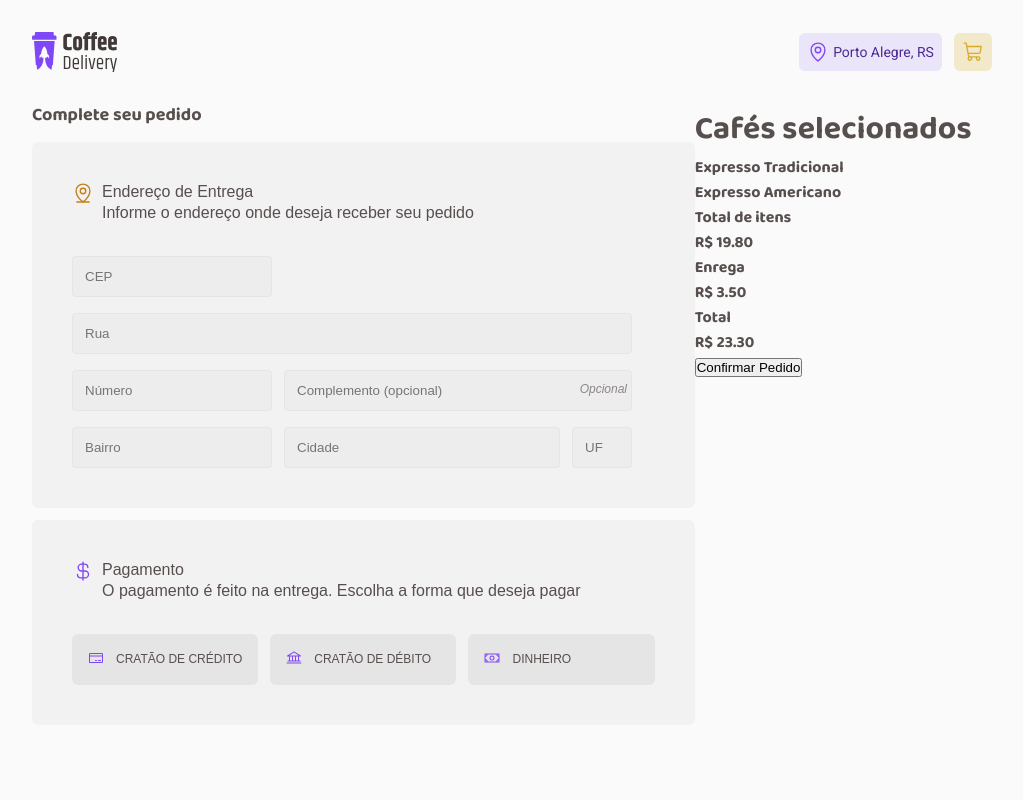
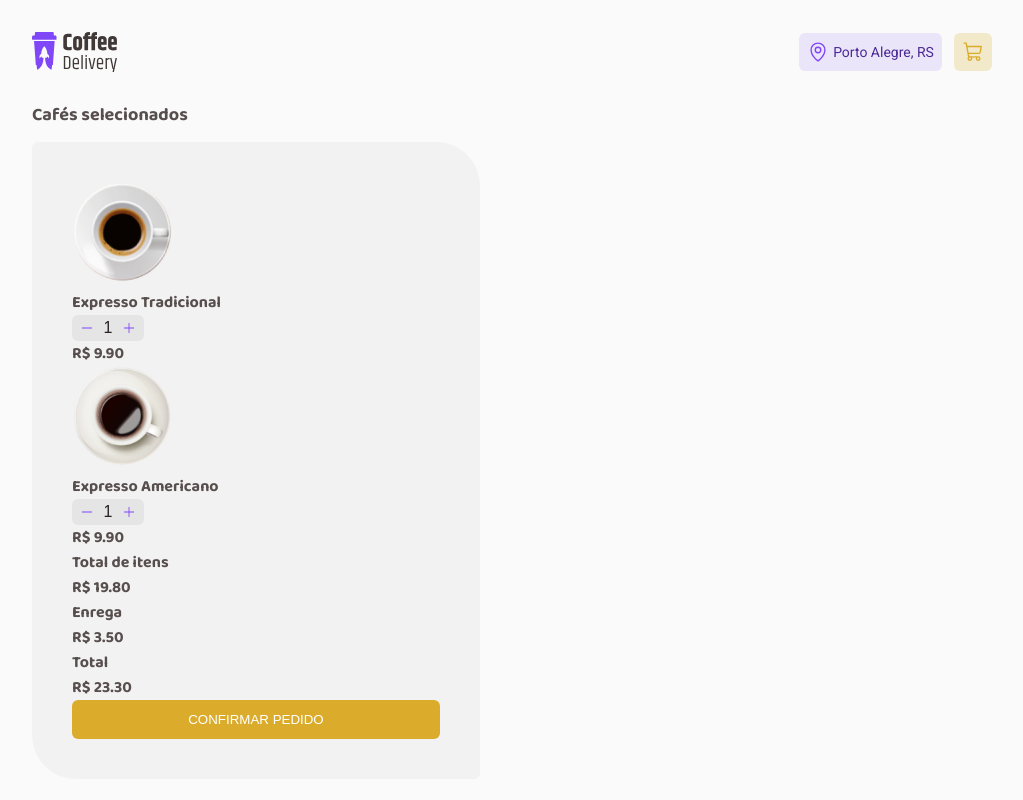
Before and after one commit to Matheus1714/ignite-project-coffee-delivery, a React (Vite) app: page /order in a window 1280 px wide. Shown: the top 800 px of the page, without its empty margins (128-1151 px from the left). Built offline with nearby package versions, Linux system fonts and the light colour scheme.

Commit message:
start create aside with orders list

```diff
--- a/src/pages/Home/components/CardItem/index.tsx
+++ b/src/pages/Home/components/CardItem/index.tsx
@@ -1,7 +1,7 @@
 import * as S from './styles'
+import * as Icon from '@phosphor-icons/react'
 import { Item } from '../../../../database/data'
-import { ShoppingCart } from '@phosphor-icons/react'
-import * as Icon from '@phosphor-icons/react'
+import { ItemQuantity } from '../ItemQuantity'
 
 interface CardItemProps {
   item: Item
@@ -27,17 +27,9 @@ export function CardItem({ item }: CardItemProps) {
           <span>R$</span>
           <span>{item.price.toFixed(2)}</span>
         </S.ItemCost>
-        <S.ItemQuantity>
-          <button>
-            <Icon.Minus size={14} />
-          </button>
-          <span>1</span>
-          <button>
-            <Icon.Plus size={14} />
-          </button>
-        </S.ItemQuantity>
+        <ItemQuantity />
         <S.CartButton>
-          <ShoppingCart size={22} />
+          <Icon.ShoppingCart size={22} />
         </S.CartButton>
       </S.ItemControl>
     </S.CardItemWrapper>
--- a/src/pages/Home/components/CardItem/styles.ts
+++ b/src/pages/Home/components/CardItem/styles.ts
@@ -96,36 +96,3 @@ export const CartButton = styled.button`
     background: ${(props) => props.theme.purple};
   }
 `
-
-export const ItemQuantity = styled.div`
-  background: ${(props) => props.theme.baseButton};
-  border-radius: 6px;
-  padding: 0 0.5rem;
-  height: 100%;
-
-  display: flex;
-  align-items: center;
-  justify-content: center;
-  gap: 0.25rem;
-  text-align: center;
-
-  span {
-    width: 1.25rem;
-    color: ${(props) => props.theme.baseTitle};
-    font-family: 'Roboto Mono', sans-serif;
-    font-size: 1rem;
-    line-height: 1.6;
-  }
-
-  button {
-    all: unset;
-    display: flex;
-    align-items: center;
-    justify-content: center;
-    cursor: pointer;
-    color: ${(props) => props.theme.purple};
-    :hover {
-      color: ${(props) => props.theme.purpleDark};
-    }
-  }
-`
--- /dev/null
+++ b/src/pages/Home/components/ItemQuantity/index.tsx
@@ -0,0 +1,16 @@
+import * as S from './styles'
+import * as Icon from '@phosphor-icons/react'
+
+export function ItemQuantity() {
+  return (
+    <S.ItemQuantity>
+      <button>
+        <Icon.Minus size={14} />
+      </button>
+      <span>1</span>
+      <button>
+        <Icon.Plus size={14} />
+      </button>
+    </S.ItemQuantity>
+  )
+}
--- /dev/null
+++ b/src/pages/Home/components/ItemQuantity/styles.ts
@@ -0,0 +1,35 @@
+import styled from 'styled-components'
+
+export const ItemQuantity = styled.div`
+  background: ${(props) => props.theme.baseButton};
+  border-radius: 6px;
+  padding: 0 0.5rem;
+  height: 100%;
+  width: 4.5rem;
+
+  display: flex;
+  align-items: center;
+  justify-content: center;
+  gap: 0.25rem;
+  text-align: center;
+
+  span {
+    width: 1.25rem;
+    color: ${(props) => props.theme.baseTitle};
+    font-family: 'Roboto Mono', sans-serif;
+    font-size: 1rem;
+    line-height: 1.6;
+  }
+
+  button {
+    all: unset;
+    display: flex;
+    align-items: center;
+    justify-content: center;
+    cursor: pointer;
+    color: ${(props) => props.theme.purple};
+    :hover {
+      color: ${(props) => props.theme.purpleDark};
+    }
+  }
+`
--- a/src/pages/Order/index.tsx
+++ b/src/pages/Order/index.tsx
@@ -3,6 +3,7 @@ import * as S from './styles'
 import { data } from '../../database/data'
 import { FormAdress } from './components/FormAdress'
 import { Payment } from './components/Payment'
+import { ItemQuantity } from '../Home/components/ItemQuantity'
 
 export function Order() {
   const itemsOrder = [data[0], data[1]]
@@ -18,9 +19,30 @@ export function Order() {
       </S.AdditionalInformation>
       <S.CardOrder>
         <h1>Cafés selecionados</h1>
+        <S.CardOrderContainer>
           <S.ListOrder>
             {itemsOrder.map((order) => {
-            return <p key={order.id}>{order.name}</p>
+              return (
+                <S.OrderItem key={order.id}>
+                  <div>
+                    <img
+                      src={order.image}
+                      alt={`Foto do ${order.name} em um item da lista de pedidos`}
+                    />
+                    <div>
+                      <div>
+                        <p>{order.name}</p>
+                      </div>
+                      <div>
+                        <ItemQuantity />
+                      </div>
+                    </div>
+                  </div>
+                  <div>
+                    <p>{`R$ ${order.price.toFixed(2)}`}</p>
+                  </div>
+                </S.OrderItem>
+              )
             })}
           </S.ListOrder>
           <S.CostContainer>
@@ -35,7 +57,10 @@ export function Order() {
             <p>Total</p>
             <p>{`R$ ${totalCost.toFixed(2)}`}</p>
           </S.CostContainer>
-        <button type="submit">Confirmar Pedido</button>
+          <S.ButtonSubmitOrder type="submit">
+            Confirmar Pedido
+          </S.ButtonSubmitOrder>
+        </S.CardOrderContainer>
       </S.CardOrder>
     </S.FormCotainer>
   )
--- a/src/pages/Order/styles.ts
+++ b/src/pages/Order/styles.ts
@@ -3,9 +3,10 @@ import styled from 'styled-components'
 export const FormCotainer = styled.form`
   display: flex;
   flex-wrap: wrap-reverse;
+  gap: 2rem;
 `
 
-export const AdditionalInformation = styled.div`
+const BaseTitleCardOrder = styled.div`
   > h1 {
     font-size: 1.125rem;
     line-height: 1.3;
@@ -14,8 +15,35 @@ export const AdditionalInformation = styled.div`
   }
 `
 
-export const CardOrder = styled.div``
+export const AdditionalInformation = styled(BaseTitleCardOrder)``
+
+export const CardOrder = styled(BaseTitleCardOrder)``
+
+export const CardOrderContainer = styled.div`
+  width: 28rem;
+  padding: 2.5rem;
+
+  background: ${(props) => props.theme.baseCard};
+  border-radius: 6px 44px 6px 44px;
+`
 
 export const ListOrder = styled.div``
 
+export const OrderItem = styled.div``
+
 export const CostContainer = styled.div``
+
+export const ButtonSubmitOrder = styled.button`
+  outline: none;
+  border: none;
+
+  width: 100%;
+  border-radius: 6px;
+  padding: 0.75rem;
+
+  background: ${(prosp) => prosp.theme.yellow};
+
+  font-family: 'Roboto Mono', sans-serif;
+  color: ${(props) => props.theme.white};
+  text-transform: uppercase;
+`
```
Lines whose indentation alone changed are shown as unchanged.
